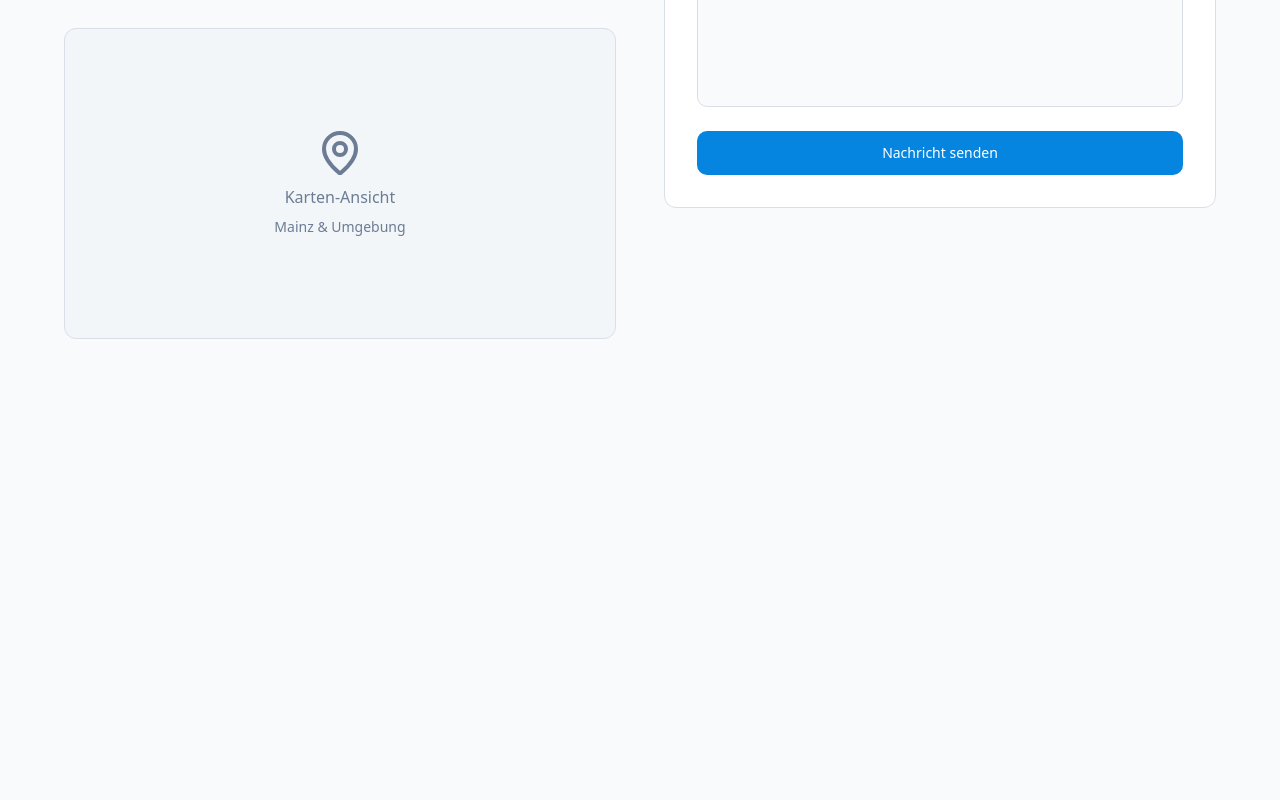
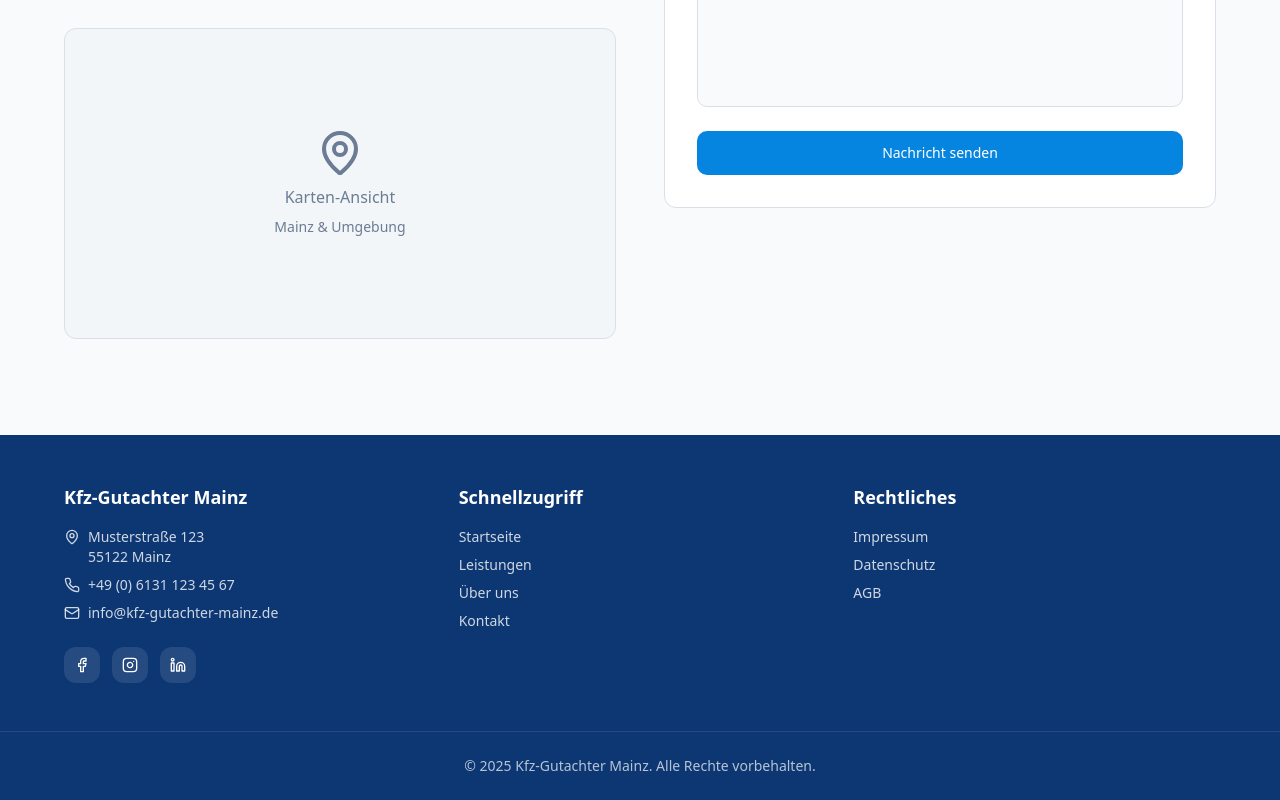
Before and after one commit to FatihK571/mainz-gutachter-hero, a React (Vite) app: page / in a window 1280 px wide. Shown: the part 4644-5444 px from the top of the page. Before the commit the page ends 5079 px from the top, so only its background shows below. Built offline with nearby package versions, Linux system fonts and the light colour scheme; the HTML template or start-up script is replaced by a standard one.

Commit message:
Add footer section

```diff
--- a/src/pages/Index.tsx
+++ b/src/pages/Index.tsx
@@ -1,5 +1,5 @@
 import { Button } from "@/components/ui/button";
-import { Phone, Shield, FileCheck, ClipboardList, BadgeEuro, FileText, Award, MapPin, Scale, Clock, MessageCircle, PhoneCall, Car, FileCheck2, Star, Mail } from "lucide-react";
+import { Phone, Shield, FileCheck, ClipboardList, BadgeEuro, FileText, Award, MapPin, Scale, Clock, MessageCircle, PhoneCall, Car, FileCheck2, Star, Mail, Facebook, Instagram, Linkedin } from "lucide-react";
 import heroImage from "@/assets/hero-gutachter.jpg";
 import founderImage from "@/assets/founder-portrait.jpg";
 import { ContactForm } from "@/components/ContactForm";
@@ -8,7 +8,7 @@ const Index = () => {
   return (
     <div className="min-h-screen bg-gradient-to-br from-[hsl(var(--hero-gradient-start))] to-[hsl(var(--hero-gradient-end))]">
       {/* Hero Section */}
-      <section className="container mx-auto px-4 py-16 md:py-24">
+      <section id="hero" className="container mx-auto px-4 py-16 md:py-24">
         <div className="grid lg:grid-cols-2 gap-12 items-center">
           {/* Left Content */}
           <div className="space-y-6 animate-fade-in">
@@ -112,7 +112,7 @@ const Index = () => {
       </section>
 
       {/* Services Section */}
-      <section className="container mx-auto px-4 pb-24">
+      <section id="leistungen" className="container mx-auto px-4 pb-24">
         <div className="text-center mb-12">
           <h2 className="text-3xl md:text-4xl font-bold text-foreground mb-4">
             Unsere Leistungen
@@ -339,7 +339,7 @@ const Index = () => {
       </section>
 
       {/* About Us Section */}
-      <section className="bg-background py-24">
+      <section id="ueber-uns" className="bg-background py-24">
         <div className="container mx-auto px-4">
           <div className="max-w-6xl mx-auto">
             <div className="grid lg:grid-cols-2 gap-12 items-center">
@@ -468,7 +468,7 @@ const Index = () => {
       </section>
 
       {/* Contact Section */}
-      <section className="bg-background py-24">
+      <section id="kontakt" className="bg-background py-24">
         <div className="container mx-auto px-4">
           <div className="max-w-6xl mx-auto">
             <div className="text-center mb-12">
@@ -563,6 +563,131 @@ const Index = () => {
           </div>
         </div>
       </section>
+
+      {/* Footer */}
+      <footer className="bg-primary text-primary-foreground">
+        <div className="container mx-auto px-4 py-12">
+          <div className="grid md:grid-cols-3 gap-8 max-w-6xl mx-auto">
+            {/* Column 1: Company Info */}
+            <div className="space-y-4">
+              <h3 className="text-lg font-semibold">
+                Kfz-Gutachter Mainz
+              </h3>
+              <div className="space-y-2 text-sm text-primary-foreground/80">
+                <p className="flex items-start gap-2">
+                  <MapPin className="w-4 h-4 mt-0.5 flex-shrink-0" />
+                  <span>Musterstraße 123<br />55122 Mainz</span>
+                </p>
+                <p className="flex items-center gap-2">
+                  <Phone className="w-4 h-4 flex-shrink-0" />
+                  <a href="tel:+4961311234567" className="hover:text-primary-foreground transition-colors">
+                    +49 (0) 6131 123 45 67
+                  </a>
+                </p>
+                <p className="flex items-center gap-2">
+                  <Mail className="w-4 h-4 flex-shrink-0" />
+                  <a href="mailto:info@kfz-gutachter-mainz.de" className="hover:text-primary-foreground transition-colors">
+                    info@kfz-gutachter-mainz.de
+                  </a>
+                </p>
+              </div>
+
+              {/* Social Icons */}
+              <div className="flex gap-3 pt-2">
+                <a
+                  href="https://facebook.com"
+                  target="_blank"
+                  rel="noopener noreferrer"
+                  className="w-9 h-9 bg-primary-foreground/10 hover:bg-primary-foreground/20 rounded-lg flex items-center justify-center transition-colors"
+                  aria-label="Facebook"
+                >
+                  <Facebook className="w-4 h-4" />
+                </a>
+                <a
+                  href="https://instagram.com"
+                  target="_blank"
+                  rel="noopener noreferrer"
+                  className="w-9 h-9 bg-primary-foreground/10 hover:bg-primary-foreground/20 rounded-lg flex items-center justify-center transition-colors"
+                  aria-label="Instagram"
+                >
+                  <Instagram className="w-4 h-4" />
+                </a>
+                <a
+                  href="https://linkedin.com"
+                  target="_blank"
+                  rel="noopener noreferrer"
+                  className="w-9 h-9 bg-primary-foreground/10 hover:bg-primary-foreground/20 rounded-lg flex items-center justify-center transition-colors"
+                  aria-label="LinkedIn"
+                >
+                  <Linkedin className="w-4 h-4" />
+                </a>
+              </div>
+            </div>
+
+            {/* Column 2: Quick Links */}
+            <div className="space-y-4">
+              <h3 className="text-lg font-semibold">
+                Schnellzugriff
+              </h3>
+              <ul className="space-y-2 text-sm text-primary-foreground/80">
+                <li>
+                  <a href="#hero" className="hover:text-primary-foreground transition-colors">
+                    Startseite
+                  </a>
+                </li>
+                <li>
+                  <a href="#leistungen" className="hover:text-primary-foreground transition-colors">
+                    Leistungen
+                  </a>
+                </li>
+                <li>
+                  <a href="#ueber-uns" className="hover:text-primary-foreground transition-colors">
+                    Über uns
+                  </a>
+                </li>
+                <li>
+                  <a href="#kontakt" className="hover:text-primary-foreground transition-colors">
+                    Kontakt
+                  </a>
+                </li>
+              </ul>
+            </div>
+
+            {/* Column 3: Legal Links */}
+            <div className="space-y-4">
+              <h3 className="text-lg font-semibold">
+                Rechtliches
+              </h3>
+              <ul className="space-y-2 text-sm text-primary-foreground/80">
+                <li>
+                  <a href="/impressum" className="hover:text-primary-foreground transition-colors">
+                    Impressum
+                  </a>
+                </li>
+                <li>
+                  <a href="/datenschutz" className="hover:text-primary-foreground transition-colors">
+                    Datenschutz
+                  </a>
+                </li>
+                <li>
+                  <a href="/agb" className="hover:text-primary-foreground transition-colors">
+                    AGB
+                  </a>
+                </li>
+              </ul>
+            </div>
+          </div>
+        </div>
+
+        {/* Copyright Bar */}
+        <div className="border-t border-primary-foreground/10">
+          <div className="container mx-auto px-4 py-6">
+            <p className="text-center text-sm text-primary-foreground/70">
+              © {new Date().getFullYear()} Kfz-Gutachter Mainz. Alle Rechte vorbehalten.
+            </p>
+          </div>
+        </div>
+      </footer>
     </div>
   );
 };
```
